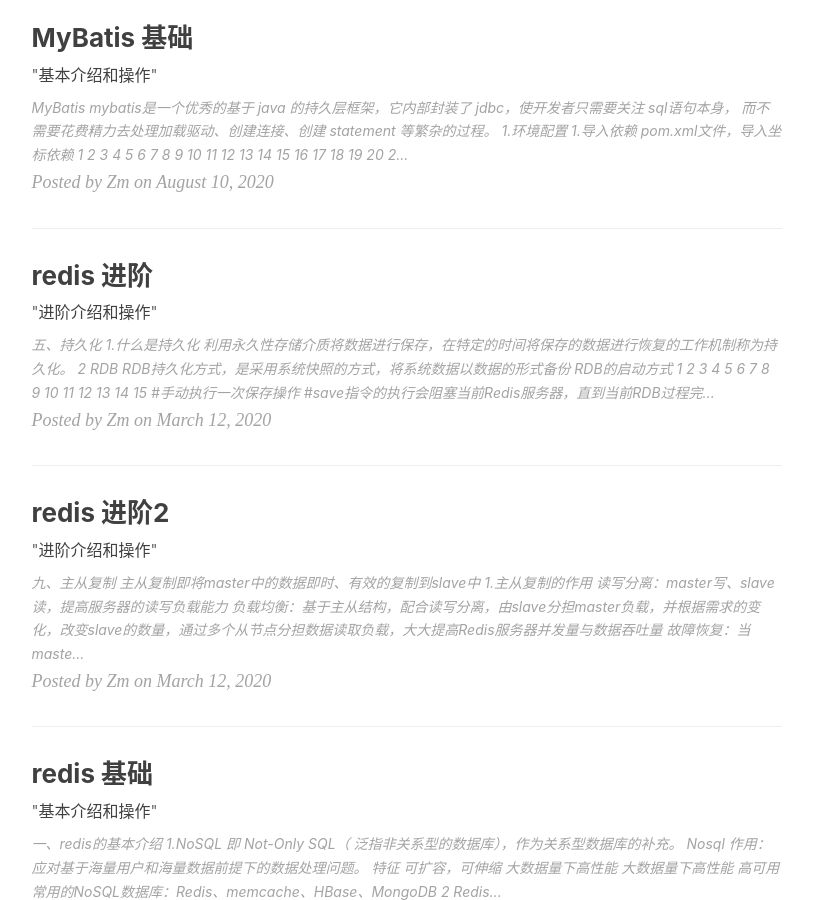
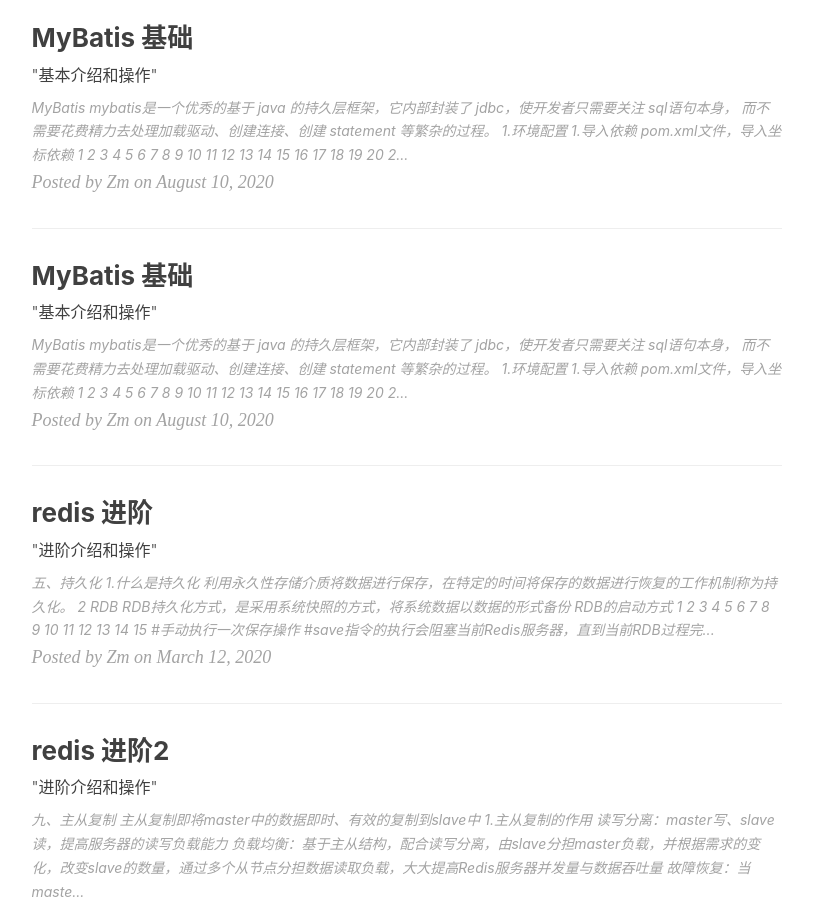
Before and after one commit to Zm-zM/Zm-zM.github.io, a Jekyll site: the page built from index.html, in a window 1280 px wide and 900 px high, scrolled down 922 px. Shown: the whole window, without its empty margins (136-949 px from the left). Built offline with Jekyll 4.4.1, drawn with Linux system fonts in a browser that asks for light colours; nearby versions of some CDN libraries; the list of posts is cut into pages by our own code; comment, search, counter and statistics services are not loaded.

Commit message:
Add files via upload

````diff
--- /dev/null
+++ b/_posts/2020-08-10-Mybatis-1-2020.md
@@ -0,0 +1,589 @@
+---
+layout:     post
+title:      "MyBatis 基础"
+subtitle:   " \"基本介绍和操作\""
+date:       2020-08-10 12:00:00
+author:     "Zm"
+header-img: "img/post-bg-2020.jpg"
+tags:
+    - MyBatis
+
+---
+
+# MyBatis
+
+`mybatis`是一个优秀的基于 `java` 的持久层框架，它内部封装了` jdbc`，使开发者只需要关注 `sql`语句本身， 而不需要花费精力去处理加载驱动、创建连接、创建 `statement `等繁杂的过程。
+
+# 1.环境配置
+
+## 1.导入依赖
+
+`pom.xml`文件，导入坐标依赖
+
+```xml
+<dependencies>
+    <!-- mybatis的依赖包 -->
+    <dependency>
+        <groupId>org.mybatis</groupId>
+        <artifactId>mybatis</artifactId>
+        <version>3.4.5</version>
+    </dependency>
+     <!-- 单元测试 -->
+    <dependency>
+        <groupId>junit</groupId>
+        <artifactId>junit</artifactId>
+        <version>4.10</version>
+        <scope>test</scope>
+    </dependency>
+     <!-- mysql连接驱动 -->
+    <dependency>
+        <groupId>mysql</groupId>
+        <artifactId>mysql-connector-java</artifactId>
+        <version>5.1.6</version>
+        <scope>runtime</scope>
+    </dependency>
+     <!-- 日志相关 -->
+    <dependency>
+        <groupId>log4j</groupId>
+        <artifactId>log4j</artifactId>
+        <version>1.2.12</version>
+    </dependency>
+</dependencies>
+```
+
+## 2.编写配置文件
+
+`SqlMapConfig.xml`基础配置文件
+
+```xml
+<?xml version="1.0" encoding="UTF-8"?> <!DOCTYPE configuration
+        PUBLIC "-//mybatis.org//DTD Config 3.0//EN"
+        "http://mybatis.org/dtd/mybatis-3-config.dtd">
+<configuration>
+    <!-- 配置 mybatis 的环境 -->
+    <environments default="mysql">
+        <!-- 配置 mysql 的环境 -->
+        <environment id="mysql">
+            <!-- 配置事务的类型 -->
+            <transactionManager type="JDBC"></transactionManager>
+            <!-- 配置连接数据库的信息：用的是数据源(连接池) -->
+            <dataSource type="POOLED">
+                <property name="driver" value="com.mysql.jdbc.Driver"/>
+                <property name="url" value="jdbc:mysql://localhost:3306/zm"/>
+                <property name="username" value="root"/>
+                <property name="password" value="1234"/>
+            </dataSource>
+        </environment>
+    </environments>
+</configuration>
+```
+
+**配置文件的其他结构**
+
+```xml
+<!--1.propertise标签-->
+<properties>
+    <property name="jdbc.driver" value="com.mysql.jdbc.Driver"/>
+    <property name="jdbc.url" value="jdbc:mysql://localhost:3306/zm"/>
+    <property name="jdbc.username" value="root"/>
+    <property name="jdbc.password" value="1234"/>
+ </properties>
+<!-- 配置properties标签之后database标签内就可以使用${}直接引用 -->
+<dataSource type="POOLED">
+    <property name="driver" value="${jdbc.driver}"/>
+    <property name="url" value="${jdbc.url}"/>
+    <property name="username" value="${jdbc.username}"/>
+    <property name="password" value="${jdbc.password}"/>
+</dataSource>
+
+<!-- 2.配置全局参数 -->
+<settings>
+	<setting>
+    </setting>
+</settings>
+
+
+<!-- 3.typeAliases类型别名 -->
+<typeAliases>
+    <!-- 单个别名定义 -->
+    <typeAlias alias="user" type="com.zhangmin.domain.User"/>
+    <!-- 批量别名定义，扫描整个包下的类，别名为类名（首字母大写或小写都可以） -->
+    <package name="com.zhangmin.domain"/>
+    <package name=" 其它包 "/>
+</typeAliases>
+
+<!-- 4.映射器 -->
+<mappers>
+    <!--使用相对于类路径的资源 -->
+	<mapper resource="com/zhangmin/dao/IUserDao.xml" />
+
+    <!-- 以下为注解方式定义 -->
+    <!--mapper接口类路径 -->
+    <mapper class="com.zhangmin.dao.UserDao"/>
+    <!--注册指定包下的所有 mapper接口-->
+    <package name="com.zhangmin.dao"/>
+</mappers>
+```
+
+
+
+# 2.基于xml文件的MyBatis开发
+
+## 1.修改基础配置文件
+
+在`SqlMapConfig.xml`文件中添加
+
+```xml
+<!-- 告知 mybatis 映射配置的位置 -->
+<mappers>
+	<mapper class="com.zhangmin.dao.IUserDao"/>
+</mappers>
+```
+
+## 2.编写映射配置文件
+
+`IUseDao.xml`
+
+```xml
+<?xml version="1.0" encoding="UTF-8"?>
+<!DOCTYPE mapper
+        PUBLIC "-//mybatis.org//DTD Mapper 3.0//EN"
+        "http://mybatis.org/dtd/mybatis-3-mapper.dtd">
+<!-- namespace命名空间，对应接口的全类名 -->
+<mapper namespace="com.zhangmin.dao.IUserDao">
+    <!-- 设置resultMap 替代resultType -->
+    <!-- id是此resultMap代号，type就是resultType -->
+    <resultMap id="userMap" type="com.zhangmin.bean.User">
+        <!-- 主键属性:列名对应 -->
+        <id property="id" column="id"/>
+        <!-- 普通属性:列名对应 -->
+        <result property="username" column="username"/>
+        <result property="birthday" column="birthday"/>
+        <result property="sex" column="sex"/>
+        <result property="address" column="address"/>
+    </resultMap>
+    <!-- 当列名与属性名不一致时，使用resultMap替代resultType -->
+    <select id="findAll" resultMap="userMap">
+        select * from user;
+    </select>
+    <!-- id是方法名 parameterType是传入参数类型 resultType是返回结果封装的对象类型 -->
+    <select id="findById" parameterType= "int"  resultType="com.zhangmin.bean.User">
+        select * from user where id = #{id};
+    </select>
+
+    <!--配置文件中使用<typeAliases>标签，可以将全类名用user替代-->
+    <insert id="insert" parameterType="user">
+        <selectKey keyProperty="id" keyColumn="id" resultType="int" order="AFTER">
+            select last_insert_id();
+        </selectKey>
+        insert into user(username,birthday,sex,address) values (#{username},#{birthday},#{sex},#{address});
+    </insert>
+
+    <delete id="deleteById" parameterType="int">
+        delete from user where id = #{id};
+    </delete>
+
+    <update id="update" parameterType="com.zhangmin.bean.User">
+        update user set username = #{username},birthday = #{birthday},sex = #{sex},address=#{address} where id = #{id};
+    </update>
+
+    <!-- 根据名称模糊查询 -->
+    <select id="findByName" parameterType="string" resultMap="userMap">
+          select * from user where username like #{name}
+        <!-- select * from user where username like '%${value}%'
+    		不建议使用这种方式，会导致sql注入问题
+		-->
+   </select>
+
+    <!-- 获取用户的总记录条数 -->
+    <select id="findTotal" resultType="int">
+        select count(id) from user;
+    </select>
+
+    <!-- 根据queryVo的条件查询用户 -->
+    <select id="findUserByVo" parameterType="com.zhangmin.domain.QueryVo" resultMap="userMap">
+        select * from user where username like #{user.username}
+    </select>
+</mapper>
+```
+
+## 3.编写bean目录下的实体类
+
+```java
+public class User {
+    private int id;
+    private String username;
+    private Date birthday;
+    private String sex;
+    private String address;
+    ...
+    get() set() toString()方法
+}
+```
+
+4 编写dao接口类
+
+```java
+//xml配置下不需要加注解
+public interface IUserDao {
+
+    List<User> findAll();
+    User findById(Integer id);
+    void insert(User user);
+    void deleteById(Integer id);
+    void update(User user);
+
+}
+```
+
+## 5.编写测试方法
+
+```java
+public class UserTest {
+    private IUserDao userDao;
+    private InputStream is;
+    private SqlSession sqlSession;
+
+    @Before
+    public void testBefore()throws Exception{
+        is = Resources.getResourceAsStream("SqlMapConfig.xml");
+        SqlSessionFactoryBuilder builder = new SqlSessionFactoryBuilder();
+        SqlSessionFactory factory = builder.build(is);
+        sqlSession = factory.openSession();//参数传入true，则事务自动提交
+        userDao = sqlSession.getMapper(IUserDao.class);
+    }
+    @After
+    public void testAfter()throws Exception{
+        is.close();
+        sqlSession.commit();
+    }
+
+    ...具体的测试方法
+
+}
+```
+
+## 6.基于xml的动态sql标签
+
+```xml
+<!-- <if>标签做判断，判断内容写在test中 -->
+<select id="findByUser" resultType="user" parameterType="user">
+    select * from user where 1=1
+ <if test="username!=null and username != '' ">
+     and username like #{username}
+ </if>
+ <if test="address != null">
+     and address like #{address}
+ </if>
+</select>
+
+<!-- 用<where>标签替代之前的where-->
+<select id="findByUser" resultType="user" parameterType="user">
+   select * from user
+   <where>
+       <if test="username!=null and username != '' ">
+           and username like #{username}
+       </if>
+       <if test="address != null">
+           and address like #{address}
+       </if>
+   </where>
+</select>
+
+<!-- <foreach>标签用来遍历集合 -->
+<select id="findInIds" resultType="user" parameterType="queryvo">
+    <!--  select * from user where id in (1,2,3,4,5); -->
+  select * from user
+  <where>
+  	<if test="ids != null and ids.size() > 0">
+       <foreach collection="ids" open="id in ( " close=")" item="uid"  separator=",">
+           #{uid}
+       </foreach>
+    </if>
+  </where>
+</select>
+```
+
+## 7.多表查询之多对一（一对一）
+
+```xml
+	<resultMap id="accountMap" type="com.zhangmin.bean.Account">
+        <id property="id" column="id"/>
+        <result property="uid" column="uid"/>
+        <result property="money" column="money"/>
+        <!--多对一使用的是 association -->
+        <association property="user" javaType="com.zhangmin.bean.User">
+            <id property="id" column="id"/>
+            <result property="username" column="username"/>
+            <result property="birthday" column="birthday"/>
+            <result property="sex" column="sex"/>
+            <result property="address" column="address"/>
+        </association>
+    </resultMap>
+    <select id="findAllAccountAndUser" resultMap="accountMap">
+        select * from account a left join user u on a.uid = u.id;
+    </select>
+```
+
+## 8.多表查询之一对多
+
+```xml
+	<resultMap id="userMap" type="com.zhangmin.bean.User">
+        <!-- 主键属性:列名对应 -->
+        <id property="id" column="id"/>
+        <!-- 普通属性:列名对应 -->
+        <result property="username" column="username"/>
+        <result property="birthday" column="birthday"/>
+        <result property="sex" column="sex"/>
+        <result property="address" column="address"/>
+        //一对多使用的是collection
+        <collection property="accounts" ofType="com.zhangmin.bean.Account">
+                <id property="id" column="id"/>
+                <result property="uid" column="uid"/>
+                <result property="money" column="money"/>
+        </collection>
+    </resultMap>
+    <select id="findAllUserAndAccounts" resultMap="userMap">
+        select * from user u left join account a on u.id = a.uid;
+    </select>
+```
+
+
+
+## 9.多表查询之多对多
+
+```xml
+<resultMap id="rolesAndUsers" type="com.zhangmin.bean.Role">
+        <id property="id" column="rid"/>
+        <result property="roleName" column="role_name"/>
+        <result property="roleDesc" column="role_desc"/>
+    	<!--多对多就对应着双向一对多-->
+    	<!-- collection 中使用select和column选项也可以实现，但需要多写一个查找方法 -->
+        <collection property="users" ofType="com.zhangmin.bean.User">
+            <id property="id" column="id"/>
+            <result property="username" column="username"/>
+            <result property="birthday" column="birthday"/>
+            <result property="sex" column="sex"/>
+            <result property="address" column="address"/>
+        </collection>
+    </resultMap>
+    <select id="findAllRolesAndUsers" resultMap="rolesAndUsers">
+        select r.id as rid,r.role_name,r.role_desc,u.* from role r left join user_role ur on r.id = ur.rid left join user u on u.id = ur.uid;
+    </select>
+```
+
+## 10.延迟加载
+
+```xml
+<!-- 在配置文件中开启全局延迟加载 -->
+<settings>
+    <setting name="lazyLoadingEnabled" value="true"/>
+    <!-- true 对具有懒加载特性的对象的任意调用会导致这个对象的完整加载 false 对于每种属性按需加载 -->
+    <setting name="aggressiveLazyLoading" value="false"/>
+</settings>
+```
+
+```xml
+<!-- 在collection 或 association 中设置fetchType属性为lazy(eager) 覆盖全局配置 -->
+<collection property="users" ofType="com.zhangmin.bean.User" fetchType="lazy">
+```
+
+## 11.缓存
+
+### **1.一级缓存**
+
+一级缓存是 `SqlSession` 范围的缓存，当调用 `SqlSession` 的修改，添加，删除，`commit()`，`close()`等方法时，就会清空一级缓存。
+
+### 2.二级缓存
+
+二级缓存是` mapper` 映射级别的缓存，多个 `SqlSession` 去操作同一个` Mapper` 映射的 `sql` 语句，多个 `SqlSession` 可以共用二级缓存，二级缓存是跨 `SqlSession` 的。
+
+```xml
+<!-- 在配置文件中开启二级缓存支持 -->
+<settings>
+    <!-- 开启二级缓存的支持 -->
+    <setting name="cacheEnabled" value="true"/>
+</settings>
+
+<!-- 映射配置文件中开启二级缓存 -->
+<mapper namespace="com.itheima.dao.IUserDao">
+    <!-- 开启二级缓存的支持 -->
+    <cache></cache>
+
+    <!-- useCache设为true，此方法开启缓存 -->
+    <select id="findById" resultType="user" parameterType="int" useCache="true">
+    	select * from user where id = #{uid}
+    </select>
+</mapper>
+```
+
+
+
+# 3.基于注解的MyBatis开发
+
+## 1.修改基础配置文件
+
+```xml
+<!-- 添加映射 -->
+<!-- 配置映射信息 -->
+<mappers>
+	<package name="com.zhangmin.dao"/>
+</mappers>
+```
+
+## 2.编写bean目录下的实体类
+
+与`xml`配置时相同
+
+## 3.编写dao接口类
+
+```java
+public interface IUserDao {
+    //@Results可以与@Result 一起使用，封装多个结果集
+    @Results(id = "userMap", value = {
+            //@Result实现结果集封装
+            @Result(id = true,property = "id",column = "id"),
+            @Result(property = "username",column = "username"),
+            @Result(property = "birthday",column = "birthday"),
+            @Result(property = "sex",column = "sex"),
+            @Result(property = "address",column = "address")
+    })
+    @Select("select * from user")
+    List<User> findAll();
+
+    //实现引用@Results定义的封装
+    @ResultMap("userMap")
+    @Select("select * from user where id = #{id}")
+    User findById(Integer id);
+
+    @SelectKey(keyProperty = "id",keyColumn = "id",before = false,resultType = Integer.class,statement = {"select last_insert_id()"})
+    @Insert("insert into user(username,birthday,sex,address) " +
+            "values (#{username},#{birthday},#{sex},#{address})")
+    void insert(User user);
+
+    @Delete("delete from user where id = #{id}")
+    void deleteById(Integer id);
+
+    @Update("update user set username = #{username},birthday = #{birthday},sex = #{sex},address=#{address} where id = #{id}")
+    void update(User user);
+}
+```
+
+## 4.测试方法与之前相同
+
+## 5.多表查询之多对一（一对一）
+
+```java
+//Account实体类
+public class Account {
+    private Integer id;
+    private Integer uid;
+    private Double money;
+    //多对一关系映射：从表方应该包含一个主表方的对象引用
+    private User user;
+}
+//接口IAccountDao部分
+public interface IAccountDao {
+    @Results(id = "accountMap",value = {
+            @Result(id = true,property = "id",column = "id"),
+            @Result(property = "uid",column = "uid"),
+            @Result(property = "money",column ="money"),
+        	//property：Account里面对应的user属性，用来封装返回的对象
+        	//column：查找user用的列名
+        	//one = @one(select = "")使用column里面的值查找的方法的全类名
+            @Result(
+                    property = "user",
+                    column = "uid",
+                    one = @One(select = "com.zhangmin.dao.IUserDao.findById")
+            )
+    })
+    @Select("select * from account")
+    List<Account> findAllAccountAndUser();
+}
+
+//IUserDao接口中的findById()
+@Select("select * from user where id = #{id}")
+User findById(Integer id);
+```
+
+
+
+## 6.多表查询之一对多
+
+```java
+//User实体类添加内容
+//一对多关系映射：主表方法应该包含一个从表方的集合引用
+private List<Account> accounts;
+
+//IUserDao注解写法
+public interface IUserDao {
+    @Results({
+            @Result(
+                    property = "accounts",
+                    column = "id",
+                	//fetchType 属性：代表加载方式，一般如果要延迟加载都设置为LAZY的值。
+                	//一般一对多，设置为延迟查询
+                    many = @Many(select = "com.zhangmin.dao.IAccountDao.findByUid",fetchType = FetchType.LAZY)
+            )
+    })
+    @Select("select * from user")
+    List<User> findAllUserAndAccounts();
+}
+
+//IAccountDao中查询的方法
+@Select("select * from account where uid = #{uid}")
+Account findByUid(Integer uid);
+```
+
+## 7.多表查询之多对多
+
+```java
+//从Role ---> User
+//Role实体类添加属性
+private List<User> users;
+
+//IRoleDao接口类中
+public interface IRoleDao {
+    @Results(id = "roleMap",value = {
+            @Result(id = true,property = "id",column = "id"),
+            @Result(property = "roleName",column = "role_name"),
+            @Result(property = "roleDesc",column = "role_desc"),
+
+            @Result(property = "users",column = "id",
+                    many = @Many(select = "com.zhangmin.dao.IUserDao.findAllUserByRoleId")
+            )
+    })
+    @Select("select * from role")
+    List<Role> findAllRolesAndUsers();
+}
+//IUseDao接口类中
+@Select("select * from user u where u.id in (select uid from user_role ur where ur.rid = #{roleId})")
+List<User> findAllUserByRoleId(Integer roleId);
+
+//User实体类添加属性
+private List<Role> roles;
+
+//从User ---> Role
+@Results(id = "roleMap",value = {
+            @Result(id = true,property = "id",column = "id"),
+            @Result(property = "roleName",column = "role_name"),
+            @Result(property = "roleDesc",column = "role_desc"),
+
+            @Result(property = "users",column = "id",
+                    many = @Many(select = "com.zhangmin.dao.IUserDao.findAllUserByRoleId")
+            )
+    })
+@Select("select * from role")
+List<Role> findAllRolesAndUsers();
+
+//IRoleDao接口类中
+@Select("select * from role r where r.id in (select ur.rid from user_role ur where ur.uid = #{userId})")
+List<Role> findAllRolesByUserId(Integer userId);
+```
+
+## 8.缓存
+
+```java
+//接口类上加此注解表示开启二级缓存
+@CacheNamespace(blocking=true)
+```
````
Also changed, not shown: _posts/2020-08-10-Spring-1-2020.md (+5 -5 lines), _posts/2020-08-10-SpringMVC-1-2020.md (+9 -9 lines).
